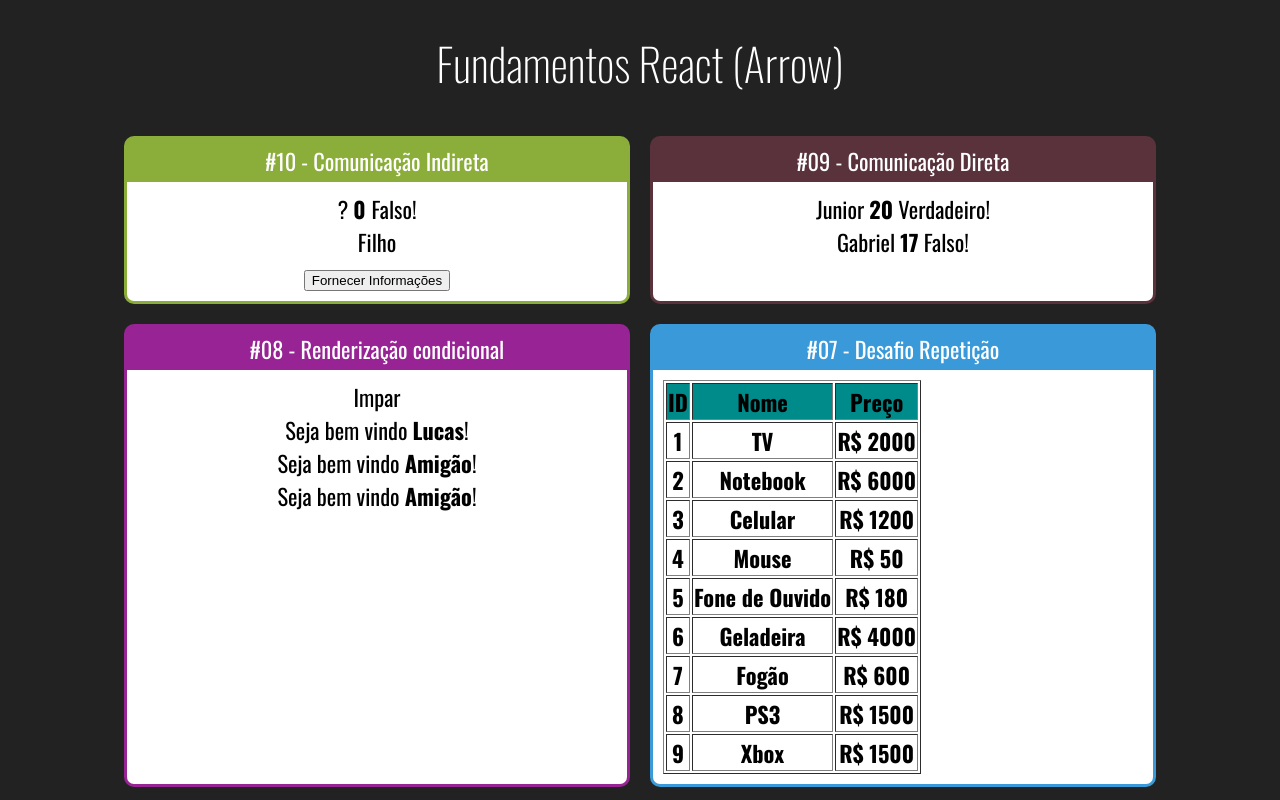
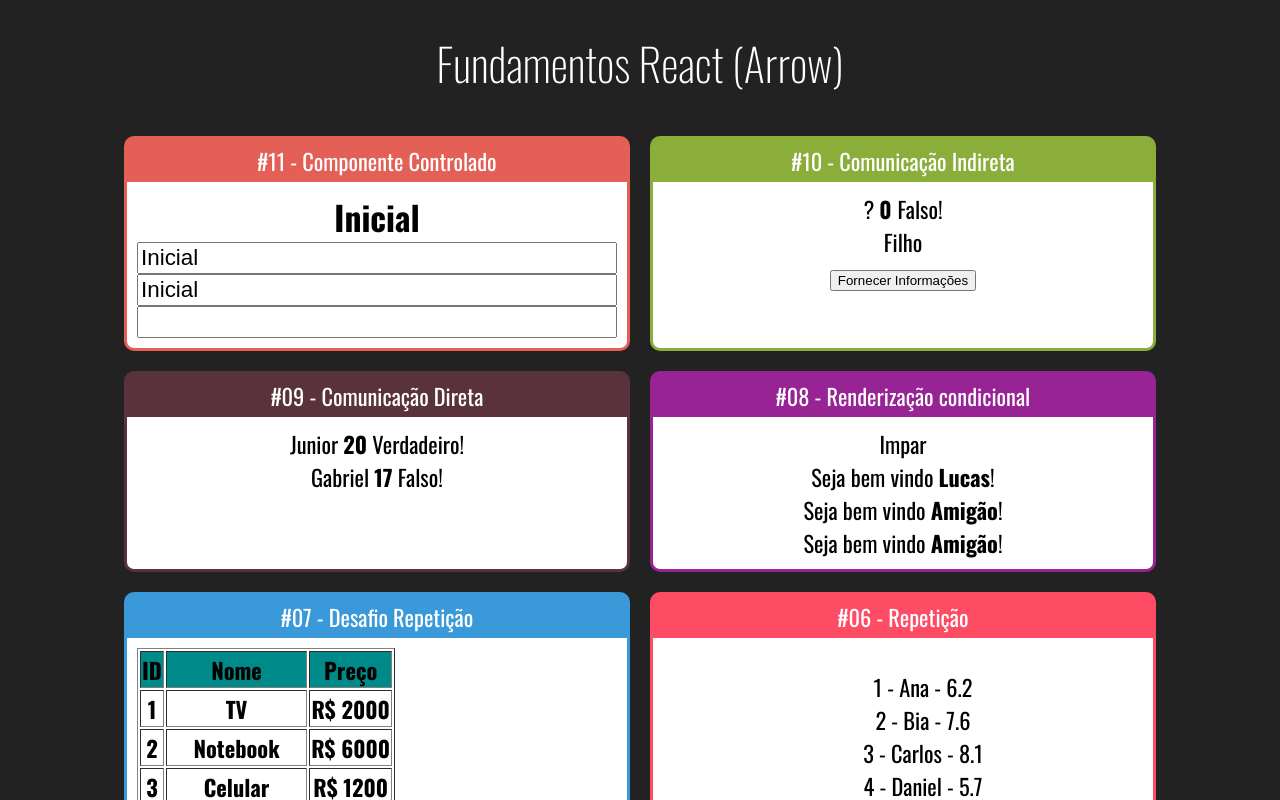
Before and after one commit to lucascv/React, a React (Create React App) app in the folder fundamentos-react/: page / in a window 1280 px wide. Shown: the top 800 px of the page. Built offline with nearby package versions, Linux system fonts and the light colour scheme.

Commit message:
add aula 33

```diff
--- a/fundamentos-react/src/App.jsx
+++ b/fundamentos-react/src/App.jsx
@@ -14,12 +14,17 @@
 import UsuarioInfo from "./components/condicional/UsuarioInfo";
 import DiretaPai from "./components/comunicacao/DiretaPai";
 import IndiretaPai from "./components/comunicacao/IndiretaPai";
+import Input from "./components/formulario/Input";
 
 export default () => (
   <div className="App">
     <h1>Fundamentos React (Arrow)</h1>
 
     <div className="Cards">
+      <Card titulo="#11 - Componente Controlado" color="#E45F56">
+        <Input />
+      </Card>
+
       <Card titulo="#10 - Comunicação Indireta" color="#8BAD39">
         <IndiretaPai />
       </Card>
--- /dev/null
+++ b/fundamentos-react/src/components/formulario/Input.css
@@ -0,0 +1,3 @@
+.Input input {
+  font-size: 1.4rem;
+}
--- /dev/null
+++ b/fundamentos-react/src/components/formulario/Input.jsx
@@ -0,0 +1,24 @@
+import React, { useState } from 'react';
+import "./Input.css";
+
+export default props => {
+  const [valor, setValor] = useState('Inicial');
+
+  function quandoMudar(e) {
+    setValor(e.target.value);
+  }
+
+  return (
+    <div className="Input">
+      <h2>{valor}</h2>
+      <div style={{
+        display: 'flex',
+        flexDirection: 'column'
+      }}>
+        <input value={valor} onChange={quandoMudar} />
+        <input value={valor} readOnly />
+        <input value={undefined} />
+      </div>
+    </div>
+  );
+}
```
